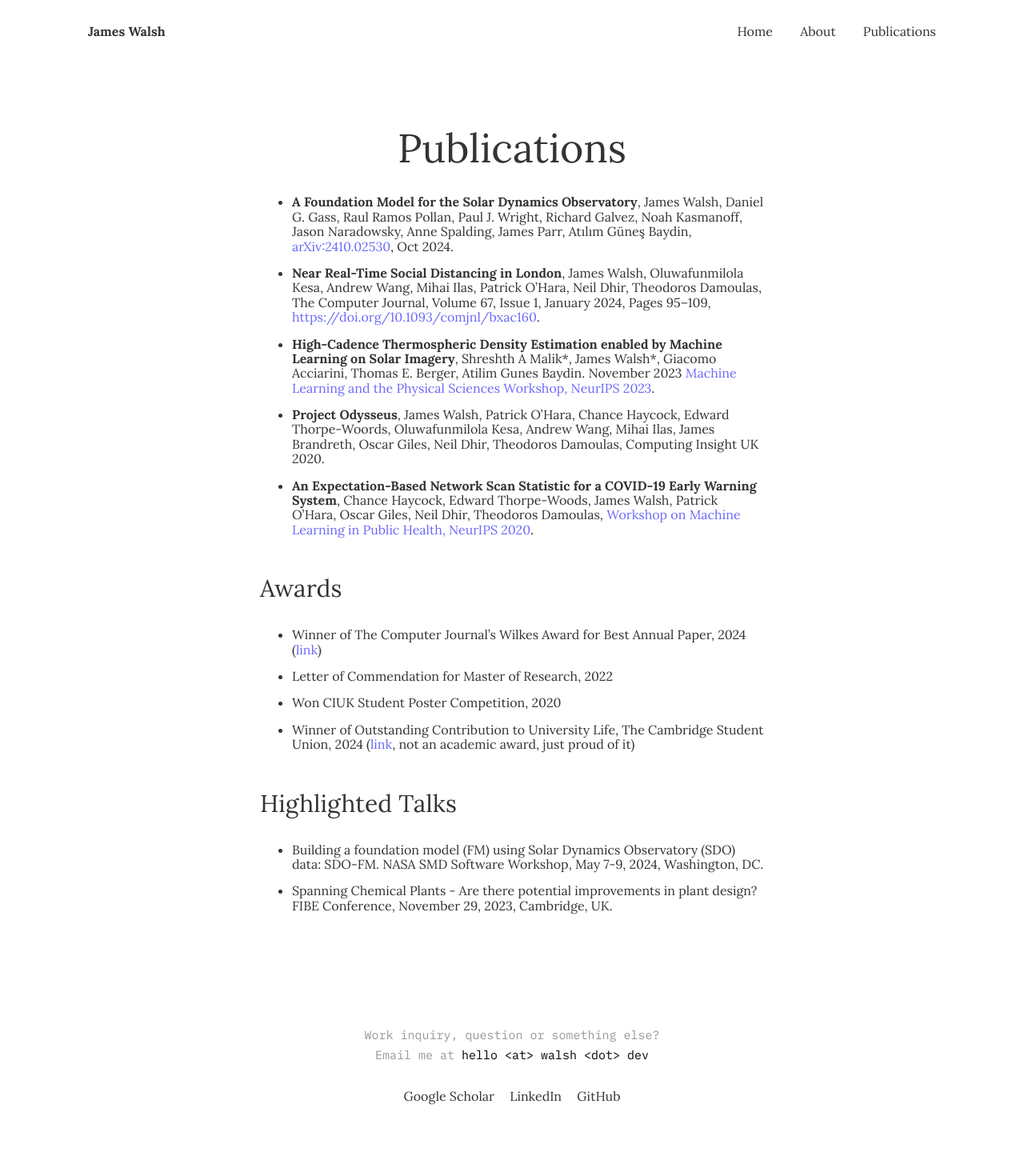
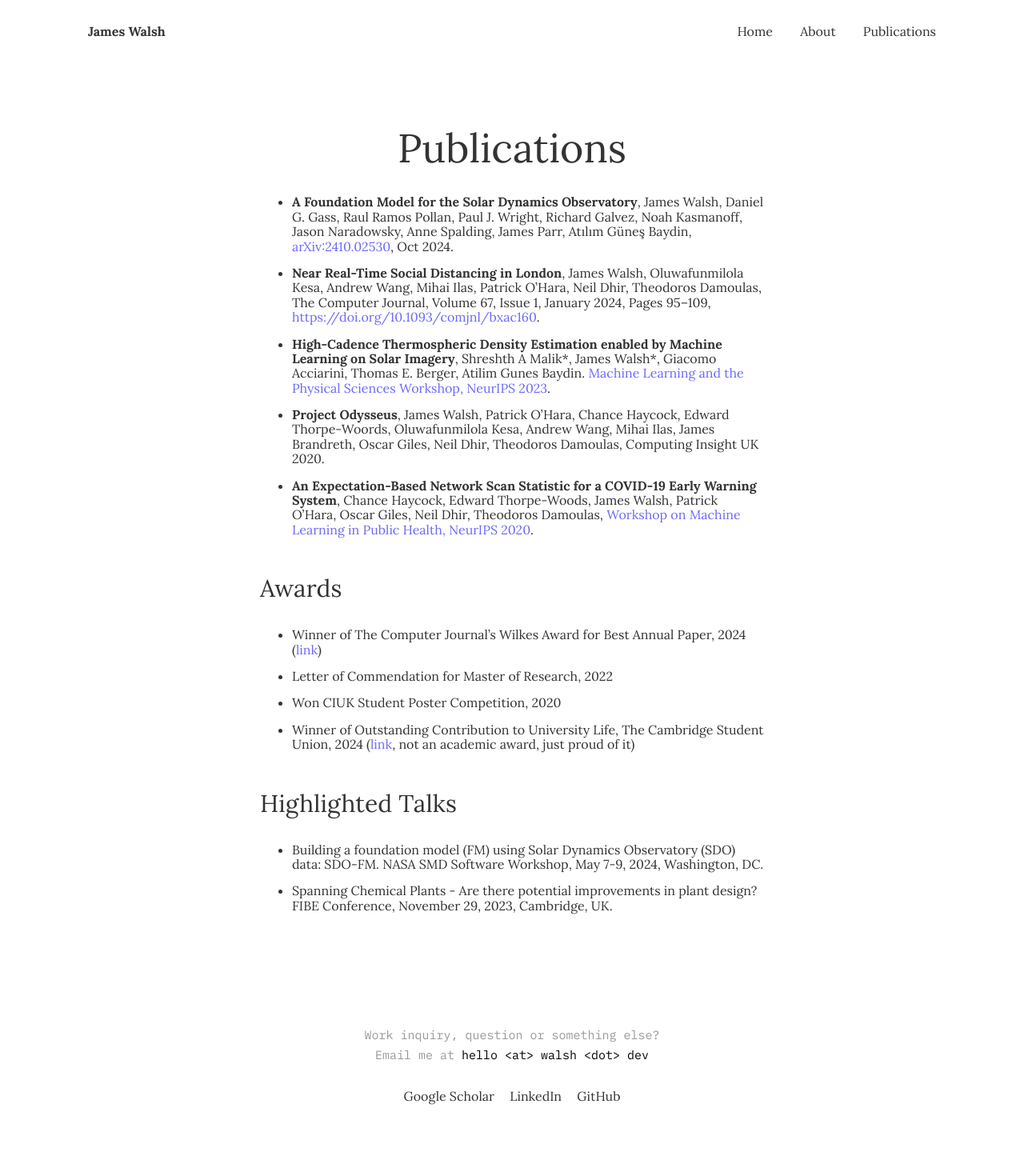
Before and after one commit to dead-water/dead-water.github.io, a Jekyll site: the page built from _pages/publications.md, in a window 1280 px wide. Shown: the whole page at 80% size. Built offline with Jekyll 4.4.1, drawn with Linux system fonts in a browser that asks for light colours.

Commit message:
Update publications.md

```diff
--- a/_pages/publications.md
+++ b/_pages/publications.md
@@ -5,7 +5,7 @@ permalink: /publications/
 ---
 - **A Foundation Model for the Solar Dynamics Observatory**, James Walsh, Daniel G. Gass, Raul Ramos Pollan, Paul J. Wright, Richard Galvez, Noah Kasmanoff, Jason Naradowsky, Anne Spalding, James Parr, Atılım Güneş Baydin, [arXiv:2410.02530](https://arxiv.org/abs/2410.02530), Oct 2024.
 - **Near Real-Time Social Distancing in London**, James Walsh, Oluwafunmilola Kesa, Andrew Wang, Mihai Ilas, Patrick O'Hara, Neil Dhir, Theodoros Damoulas, The Computer Journal, Volume 67, Issue 1, January 2024, Pages 95–109, [https://doi.org/10.1093/comjnl/bxac160](https://doi.org/10.1093/comjnl/bxac160).
-- **High-Cadence Thermospheric Density Estimation enabled by Machine Learning on Solar Imagery**, Shreshth A Malik\*, James Walsh\*, Giacomo Acciarini, Thomas E. Berger, Atilim Gunes Baydin. November 2023 [Machine Learning and the Physical Sciences Workshop, NeurIPS 2023](https://arxiv.org/abs/2312.06845).
+- **High-Cadence Thermospheric Density Estimation enabled by Machine Learning on Solar Imagery**, Shreshth A Malik\*, James Walsh\*, Giacomo Acciarini, Thomas E. Berger, Atilim Gunes Baydin. [Machine Learning and the Physical Sciences Workshop, NeurIPS 2023](https://arxiv.org/abs/2312.06845).
 - **Project Odysseus**, James Walsh, Patrick O'Hara, Chance Haycock, Edward Thorpe-Woords, Oluwafunmilola Kesa, Andrew Wang, Mihai Ilas, James Brandreth, Oscar Giles, Neil Dhir, Theodoros Damoulas, Computing Insight UK 2020.
 - **An Expectation-Based Network Scan Statistic for a COVID-19 Early Warning System**, Chance Haycock, Edward Thorpe-Woods, James Walsh, Patrick O'Hara, Oscar Giles, Neil Dhir, Theodoros Damoulas, [Workshop on Machine Learning in Public Health, NeurIPS 2020](https://arxiv.org/abs/2012.07574).
 
```
